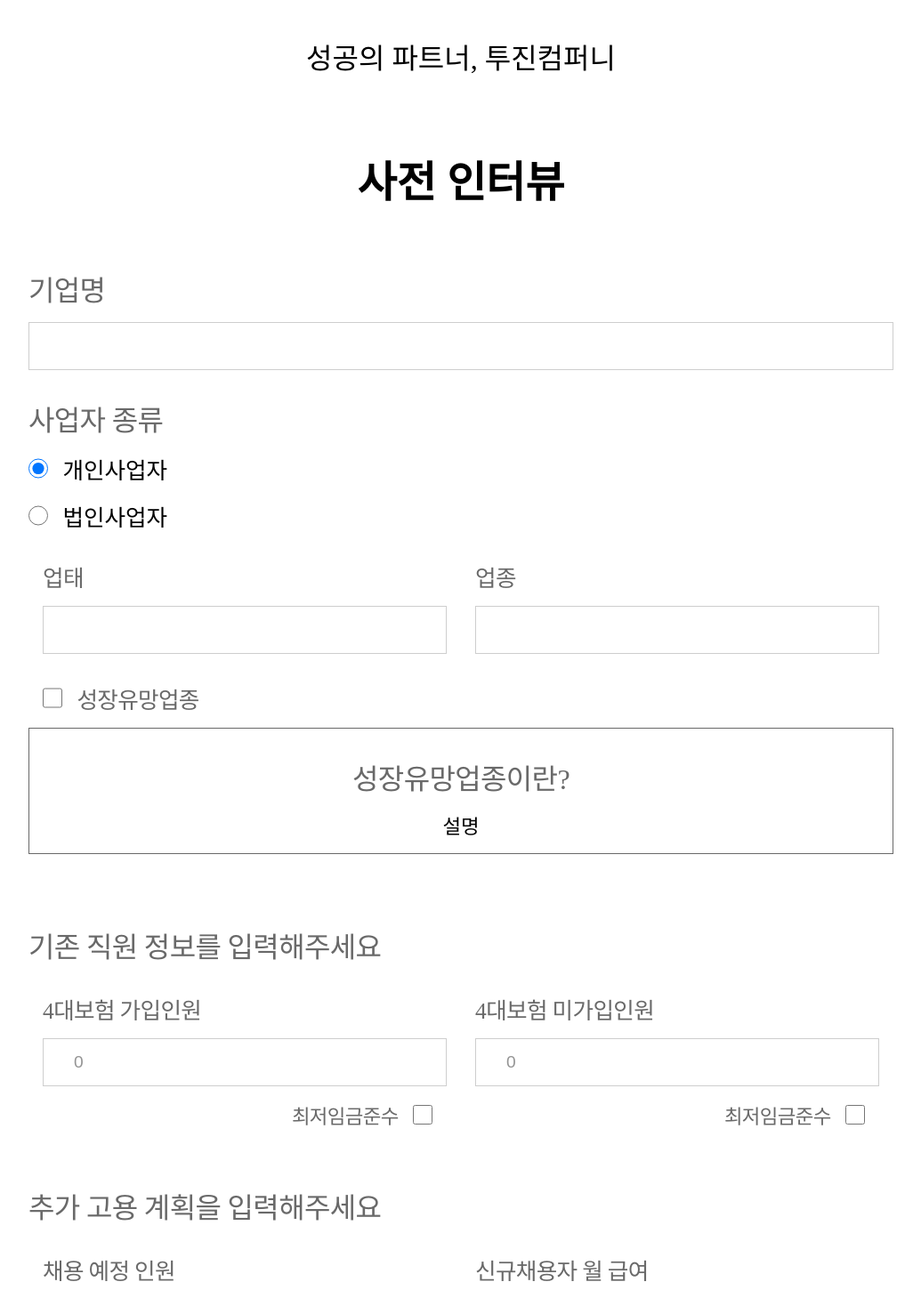
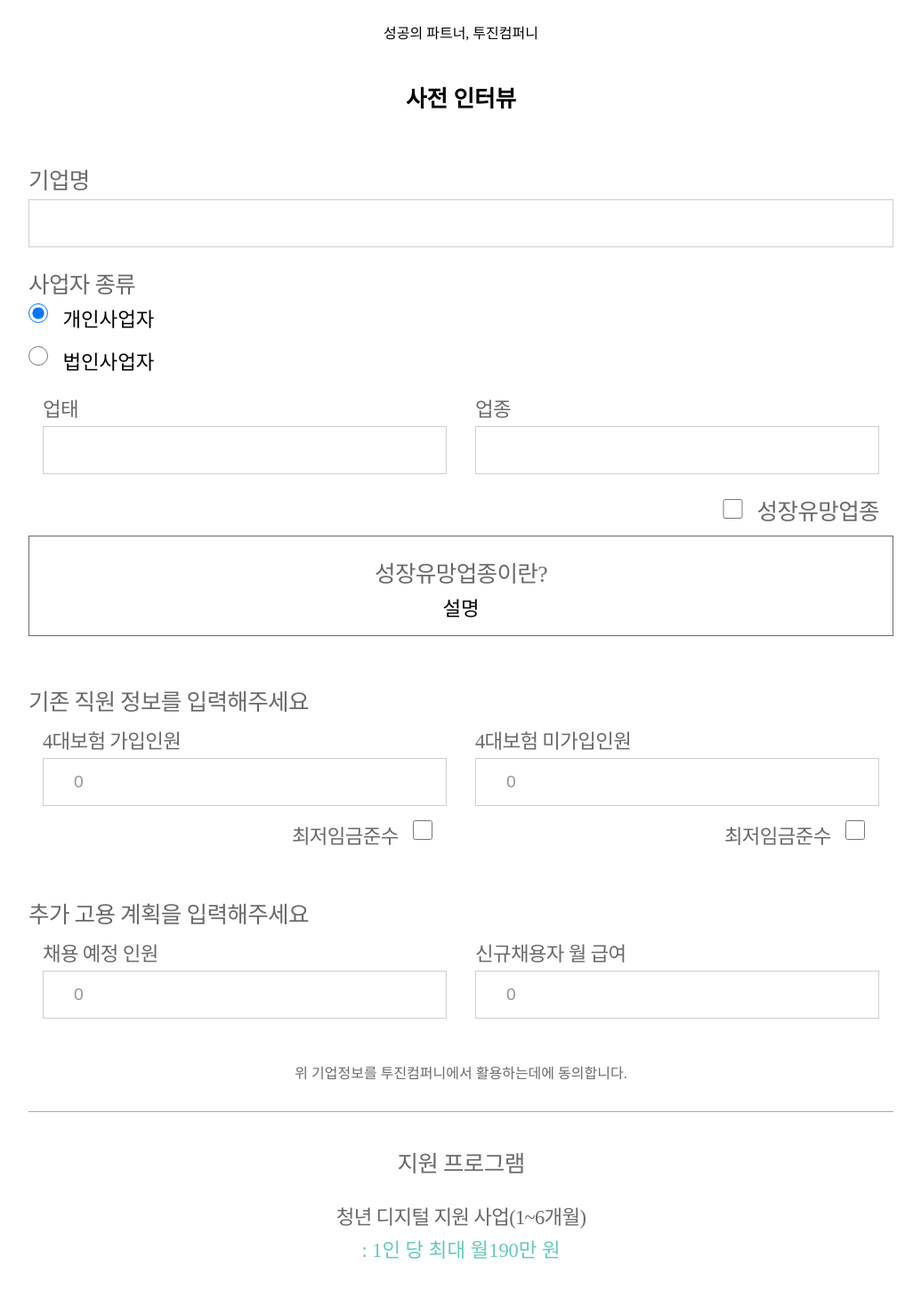
Before and after one commit to tojin0215/toojin_estimate, a React (Create React App) app: page / in a window 1280 px wide. Shown: the top 1459 px of the page at 89% size, without its empty margins (122-1157 px from the left). Built offline with nearby package versions, Linux system fonts and the light colour scheme.

Commit message:
사전인터뷰 반응형 1

```diff
--- a/src/pages/home/Home.css
+++ b/src/pages/home/Home.css
@@ -19,8 +19,9 @@ p {
 
 .Container h3{
     text-align:center;
-    font-size:xx-large;
+    font-size:1rem;
     font-weight:400;
+    width:100%;
 }
 
 .AddSalesForm {
@@ -34,7 +35,7 @@ p {
 .AddSalesForm h3{
     text-align: center;
     font-weight: 700;
-    font-size: 3rem;
+    font-size: 1.6rem;
     color: #000;
     margin-bottom: 50px;
 }
@@ -42,18 +43,23 @@ p {
     display:flex;
     flex-direction:column;
 }
+.AddSalesForm > label {
+    width:100%;
+}
+.AddSalesForm > div {
+    width:100%;
+}
 .AddSalesForm p {
-    font-size: 2rem;
+    font-size: 1.6rem;
     color: #696969;
     font-weight: 500;
     letter-spacing: -0.65px;
-    padding:15px 0;
+    padding:5px 0;
 
 }
 .AddSalesForm span {
-    font-size:1.6rem;
+    font-size:1.4rem;
 }
-
 .AddSalesForm .textInput {
     height:50px;
     border:1px solid #cecece;
@@ -70,11 +76,10 @@ p {
     color: #949494;
     font-size: 1.2rem;
 }
-
 .AddSalesForm .labelCheck{
     display:flex;
     flex-direction:row;
-    align-items:center;
+    align-items:flex-start;
     padding-bottom:1rem;
 }
 .AddSalesForm .labelCheck .subject {
@@ -93,10 +98,12 @@ p {
  }
 
 .business {
-    padding-bottom:2rem;
+    padding-bottom:1rem;
 }
 .business .labelCheck:nth-child(5) {
-    padding-bottom:0;
+    align-items:center;
+    justify-content:flex-end;
+    padding:0 1rem 0.4rem 0;
 }
 
 .business .explain {
@@ -109,7 +116,8 @@ p {
 
 .businessType {
     display:flex;
-    justify-content:space-around;
+    flex-wrap:wrap;
+    justify-content:center;
 }
 .businessType > label {
     flex:50%;
@@ -117,7 +125,7 @@ p {
     padding:0 1rem;
 }
 .businessType > label > p {
-    font-size:1.6rem;
+    font-size:1.4rem;
 }
 
 .member {
@@ -135,7 +143,7 @@ p {
     padding:0 1rem;
 }
 .member > div > label > p {
-    font-size:1.6rem;
+    font-size:1.4rem;
 }
 .member div .labelCheck {
     justify-content:flex-end;
@@ -160,7 +168,7 @@ p {
     padding:0 1rem;
 }
 .recruit label p {
-    font-size:1.6rem;
+    font-size:1.4rem;
 }
 
 .agreement {
@@ -176,18 +184,23 @@ p {
     border-left:none;
     text-align:center;
 }
+.program .subject {
+    padding-bottom:1rem;
+}
 .program .prName p {
-    font-size:1.6rem;
+    font-size:1.4rem;
 }
 .program .prContent {
     font-size:1.4rem;
     padding-bottom:2rem;
+    color:#67C7ba;
 }
 
 
 .AddSalesForm button {
     height:3rem;
-    width:20rem;
+    width:100%;
+    max-width:20rem;
     margin:5px auto;
     background-color:#67C7ba;
     border:none;
@@ -204,60 +217,8 @@ p {
     text-align:center;
     padding:2rem 0;
 }
+@media screen and (max-width:425px) {
+}
 
-@media screen and (max-width:768px) {
-input[type=number]::-webkit-inner-spin-button {
-    height: 2.5rem;
-    padding:0.4rem 0.4rem;
+@media screen and (min-width:426px) and (max-width:768px) {
 }
-h3, .name, .business {
-    width:100%
-}
-.Container h3 {
-    font-size:1.4rem;
-}
-.AddSalesForm h3 {
-    font-size:1.6rem;
-}
-.AddSalesForm p {
-    padding: 5px 0;
-    font-size:1.6rem;
-}
-.AddSalesForm span {
-    font-size:1.4rem;
-}
-.AddSalesForm .labelCheck {
-    align-items:flex-start;
-}
-.business {
-    padding-bottom:1rem;
-}
-.business .labelCheck:nth-child(5){
-    align-items:center;
-    justify-content:flex-end;
-    padding:0 1rem 0.4rem 0;
-}
-.businessType {
-    flex-wrap:wrap;
-    justify-content:center;
-}
-.businessType > label > p {
-    font-size:1.4rem;
-}
-.member > div > label > p {
-    font-size:1.4rem;
-}
-.recruit label p {
-    font-size:1.4rem;
-}
-.program .subject {
-    padding-bottom:1rem;
-}
-.program .prName p{
-    font-size:1.4rem;
-}
-.program .prContent {
-    font-size:1.4rem;
-    color:#67C7ba;
-}
-}
```
